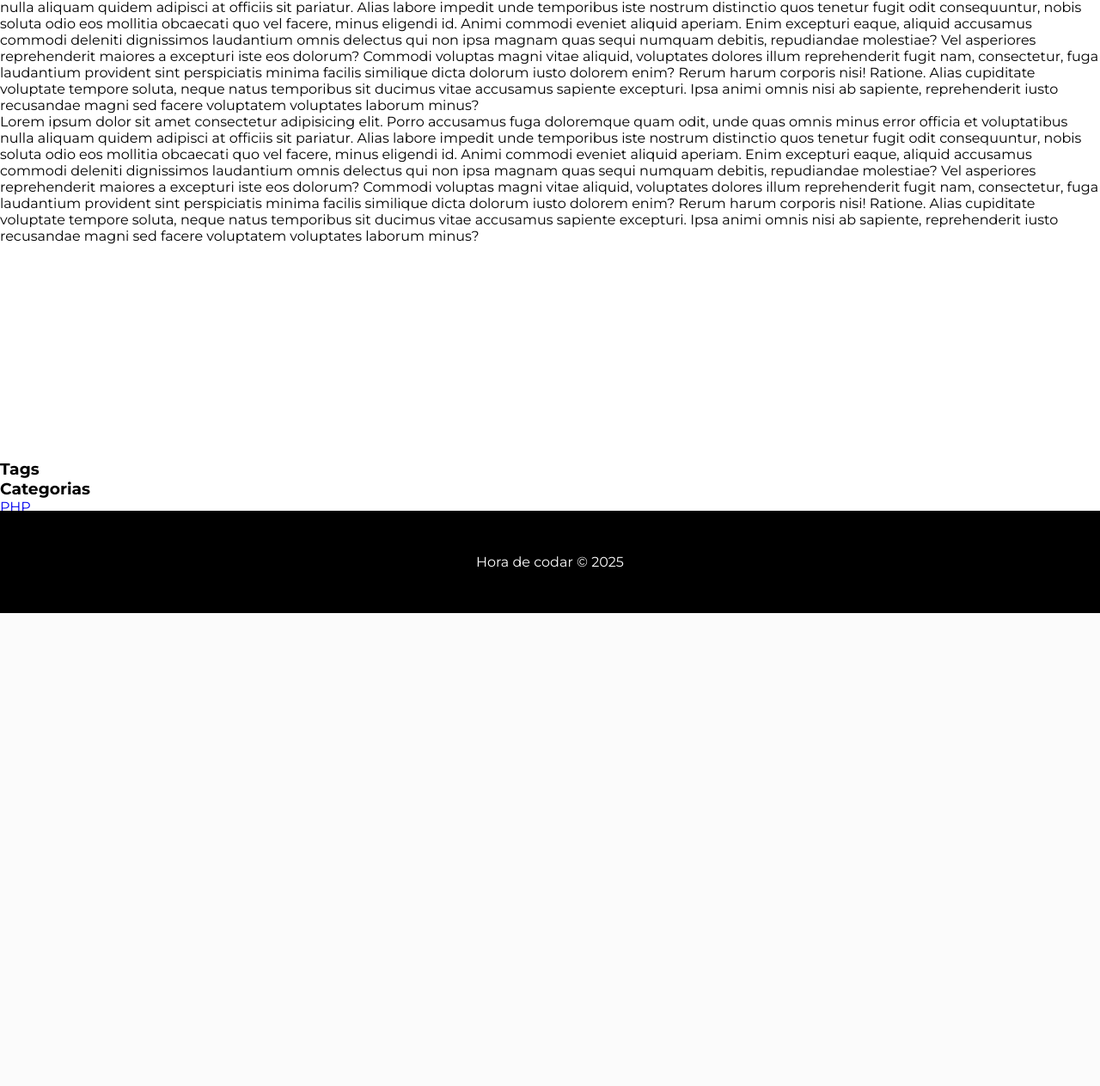
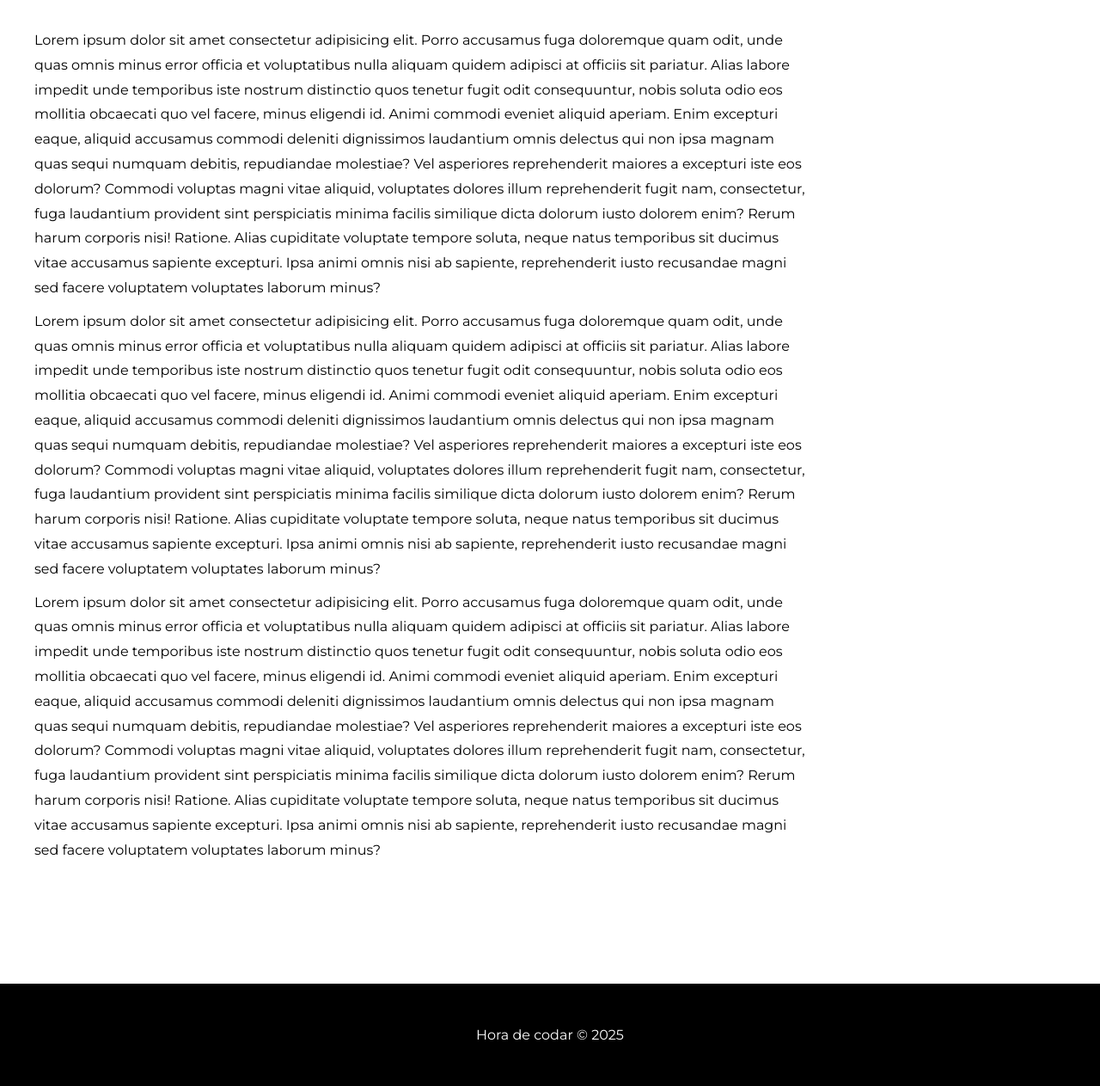
Before and after one commit to ArianeSilva10/projeto_avancado_PHP_blog, a PHP site: page /post.php in a window 1280 px wide. Shown: the part 545-1808 px from the top of the page at 86% size. Before the commit the page ends 1258 px from the top, so only its background shows below. Run offline with PHP 8.4, Linux system fonts and the light colour scheme; data that the repository does not hold is empty; some web fonts are replaced.

Commit message:
finalizando a página de post

```diff
--- a/css/styles.css
+++ b/css/styles.css
@@ -124,6 +124,78 @@ main {
     margin-right: 5px;
 }
 
+/* POST */
+#post-container {
+    display: grid;
+    grid-template-columns: 75% 25%;
+    grid-template-rows: auto;
+    grid-template-areas: "main sidebar";
+    grid-gap: 10px;
+    padding-top: 30px;
+    max-width: 1200px;
+    margin: 0 auto;
+    margin-bottom: 250px;
+}
+
+.content-container {
+    grid-area: main;
+}
+
+#main-title {
+    font-size: 36px;
+    margin-bottom: 30px;
+}
+
+#post-description {
+    font-style: italic;
+    margin-bottom: 40px;
+}
+
+.post-content {
+    line-height: 1.8;
+    margin: 10px 0;
+}
+
+.img-container {
+    margin-bottom: 30px;
+}
+
+.img-container img {
+    width: 60%;
+}
+
+/* POST ASIDE */
+.nav-container {
+    grid-area: sidebar;
+}
+
+#tags-title, #categories-title {
+    font-size: 24px;
+    margin-bottom: 10px;
+    background-color: #000;
+    color: #fff;
+    text-align: center;
+    padding: 10px;
+    font-weight: 300px;
+}
+
+#tag-list, #categories-list {
+    list-style: none;
+}
+
+#tag-list li, #categories-list li{
+    margin-bottom: 10px;
+}
+
+#tag-list a, #categories-list a {
+    color: #666;
+    transition: .5s;
+}
+
+#tag-list a:hover, #categories-list a:hover {
+    color: #000;
+}
+
 /** FOOTER **/
 
 footer {
--- a/post.php
+++ b/post.php
@@ -39,7 +39,6 @@
             Commodi voluptas magni vitae aliquid, voluptates dolores illum reprehenderit fugit nam, consectetur, fuga laudantium provident sint perspiciatis minima facilis similique dicta dolorum iusto dolorem enim? Rerum harum corporis nisi! Ratione.
             Alias cupiditate voluptate tempore soluta, neque natus temporibus sit ducimus vitae accusamus sapiente excepturi. Ipsa animi omnis nisi ab sapiente, reprehenderit iusto recusandae magni sed facere voluptatem voluptates laborum minus?
         </div>
-    </main>
         <aside id="nav-container">
             <h3 id="tags-title">Tags</h3>
             <ul id="tag-list">
@@ -55,6 +54,7 @@
                 <?php endforeach; ?>
             </ul>
         </aside>
+    </main>
 <?php
     include_once('./templates/footer.php');
 ?>
```
Lines whose indentation alone changed are shown as unchanged.
